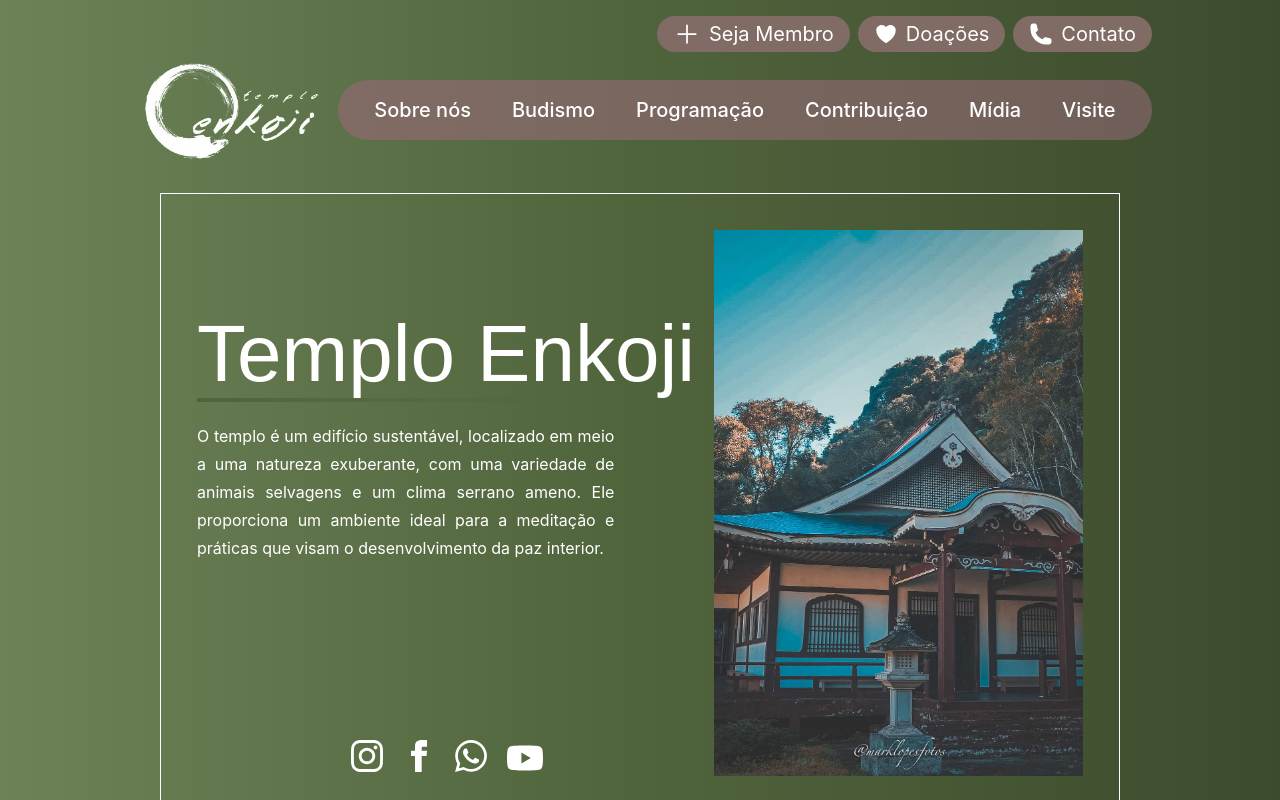
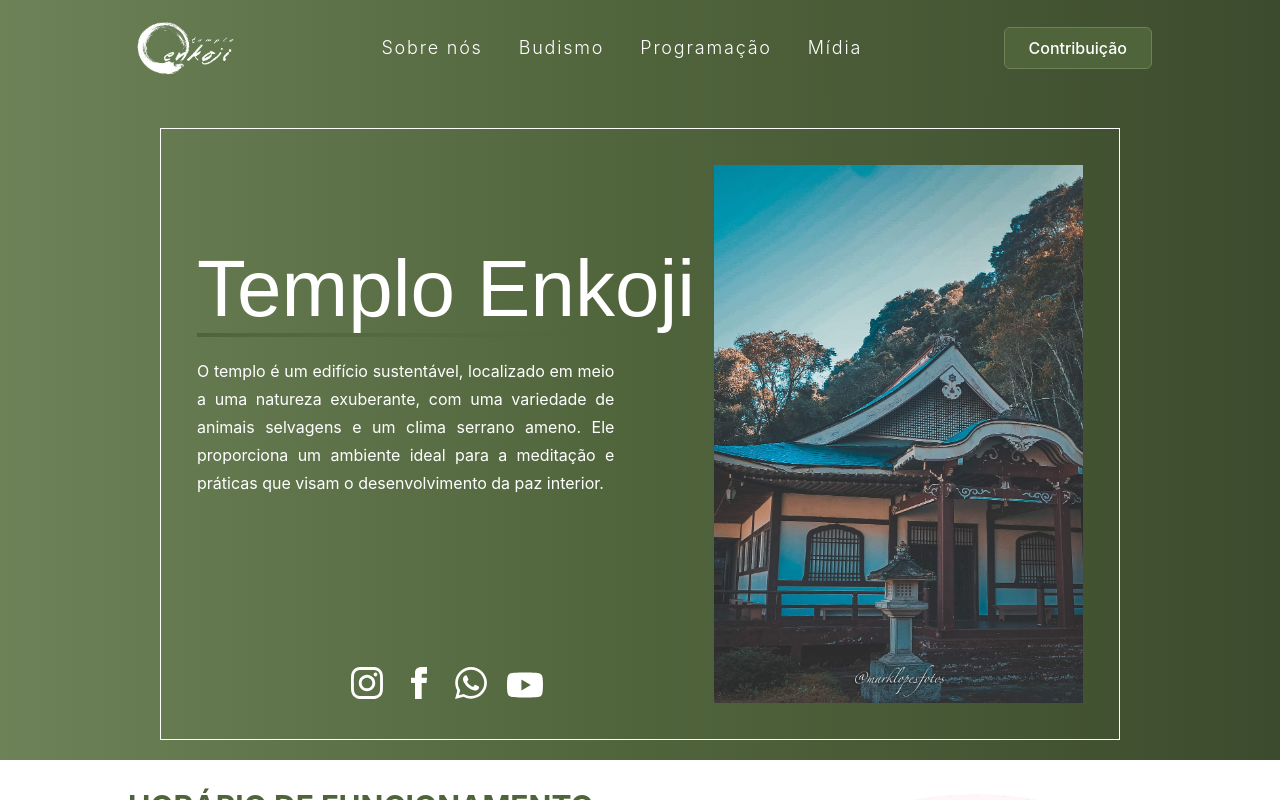
Before and after one commit to Igorcbraz/Enkoji, a React (Create React App) app: page / in a window 1280 px wide. Shown: the top 800 px of the page. Built offline with nearby package versions, Linux system fonts and the light colour scheme.

Commit message:
:new: FEAT: Change navbar

```diff
--- a/src/components/Navbar/Desktop/index.jsx
+++ b/src/components/Navbar/Desktop/index.jsx
@@ -1,8 +1,3 @@
-import {
-  PlusIcon,
-  HeartIcon,
-  PhoneIcon
-} from '@heroicons/react/24/solid'
 import { Links } from '../../../utils/links';
 
 import Logo from '../../../assets/images/logo.png';
@@ -10,59 +5,36 @@ import Logo from '../../../assets/images/logo.png';
 export const Desktop = () => {
   return (
     <>
-      <header className='flex justify-center bg-gradient-to-r from-primary-400 via-primary-500 to-primary-700 pt-4'>
-        <div className='flex justify-end gap-2 w-4/5'>
-          <button className='flex justify-between items-center gap-2 bg-secondary-500 rounded-full px-4 py-1 text-white text-xl font-normal'>
-            <PlusIcon
-              className='w-7 h-7'
-            />
-            <span>Seja Membro</span>
-          </button>
-          <button className='flex justify-between items-center gap-2 bg-secondary-500 rounded-full px-4 py-1 text-white text-xl font-normal'>
-            <HeartIcon
-              className='w-6 h-6'
-            />
-            <span>Doações</span>
-          </button>
-          <a href='#gallery'>
-            <button className='flex justify-between items-center gap-2 bg-secondary-500 rounded-full px-4 py-1 text-white text-xl font-normal'>
-              <PhoneIcon
-                className='w-6 h-6'
-              />
-              <span>Contato</span>
-            </button>
-          </a>
-        </div>
-      </header>
-      <nav className='flex justify-center bg-gradient-to-r from-primary-400 via-primary-500 to-primary-700 pb-6 h-4/5'>
-        <div className='flex items-center gap-2 w-4/5' id='navbar-default'>
-          <a href='#' className='w-1/4'>
+      <nav className='flex justify-center fixed w-full h-24 bg-gradient-to-r from-primary-400 via-primary-500 to-primary-700 pb-6'>
+        <div className='flex items-center justify-between gap-2 w-4/5 h-24' id='navbar-default'>
+          <a href='#' className='w-[15%]'>
             <img
               src={Logo}
               alt='Logo templo enkoji'
               className='w-full'
             />
           </a>
-          <ul className='flex flex-row justify-around items-center p-4 rounded-full w-full bg-gradient-to-r from-secondary-500 to-secondary-600 text-white text-xl font-medium'>
-            <li className='flex justify-between items-center gap-2 transition hover:text-secondary-800'>
+          <ul className='flex flex-row justify-center gap-9 items-center rounded-full w-full text-white text-lg font-light'>
+            <li className='group/navItem flex justify-between items-center tracking-widest relative'>
               <a href='#history'>Sobre nós</a>
+              <hr className='w-0 bg-white transition-all h-[1px] border-0 absolute mt-10 duration-500 group-hover/navItem:w-full'/>
             </li>
-            <li className='flex justify-between items-center gap-2 transition hover:text-secondary-800'>
+            <li className='group/navItem flex justify-between items-center tracking-widest relative'>
               <a href='#buddhism'>Budismo</a>
+              <hr className='w-0 bg-white transition-all h-[1px] border-0 absolute mt-10 duration-500 group-hover/navItem:w-full'/>
             </li>
-            <li className='flex justify-between items-center gap-2 transition hover:text-secondary-800'>
+            <li className='group/navItem flex justify-between items-center tracking-widest relative'>
               <a href='#infos'>Programação</a>
+              <hr className='w-0 bg-white transition-all h-[1px] border-0 absolute mt-10 duration-500 group-hover/navItem:w-full'/>
             </li>
-            <li className='flex justify-between items-center gap-2 transition hover:text-secondary-800'>
-              <a href={Links.socialMedia.shop} target='_blank' rel='noreferrer'>Contribuição</a>
-            </li>
-            <li className='flex justify-between items-center gap-2 transition hover:text-secondary-800'>
+            <li className='group/navItem flex justify-between items-center tracking-widest relative'>
               <a href='#gallery'>Mídia</a>
-            </li>
-            <li className='flex justify-between items-center gap-2 transition hover:text-secondary-800'>
-              <a href='#infos'>Visite</a>
+              <hr className='w-0 bg-white transition-all h-[1px] border-0 absolute mt-10 duration-500 group-hover/navItem:w-full'/>
             </li>
           </ul>
+          <span className='flex justify-center items-center font-medium text-white transition border-primary-400 border-[1px] bg-primary-500 px-6 py-2 rounded-md hover:bg-primary-600 hover:border-primary-300'>
+            <a href={Links.socialMedia.shop} target='_blank' rel='noreferrer'>Contribuição</a>
+          </span>
         </div>
       </nav>
     </>
--- a/src/pages/Home.jsx
+++ b/src/pages/Home.jsx
@@ -45,7 +45,7 @@ export const Home = () => {
   return (
     <>
       <Navbar/>
-      <section className='flex justify-center pb-5 pt-28 bg-gradient-to-r h-fit md:h-[80vh] from-primary-400 via-primary-500 to-primary-700 md:pt-0'>
+      <section className='flex justify-center pb-5 pt-28 bg-gradient-to-r h-fit md:h-[95vh] from-primary-400 via-primary-500 to-primary-700 md:pt-32'>
         <div className='flex justify-between flex-wrap-reverse md:flex-nowrap gap-4 w-11/12 md:w-3/4 border border-white text-white p-9'>
           <div className='flex flex-col justify-between items-center gap-5 md:gap-0'>
             <span className='md:mt-16'>
@@ -58,7 +58,7 @@ export const Home = () => {
               </p>
             </span>
             <span className='flex justify-self-end gap-5'>
-              <a href={Links.socialMedia.instagram} target='_blank' rel='noreferrer' className='transition hover:bg-white hover:brightness-[0.85]'>
+              <a href={Links.socialMedia.instagram} target='_blank' rel='noreferrer' className='transition hover:brightness-[0.85]'>
                 <img src={Instagram} alt='Logo Instagram' className='w-6 h-6 md:w-8 md:h-8'/>
               </a>
               <a href={Links.socialMedia.facebook} target='_blank' rel='noreferrer' className='transition hover:brightness-[0.85]'>
```
